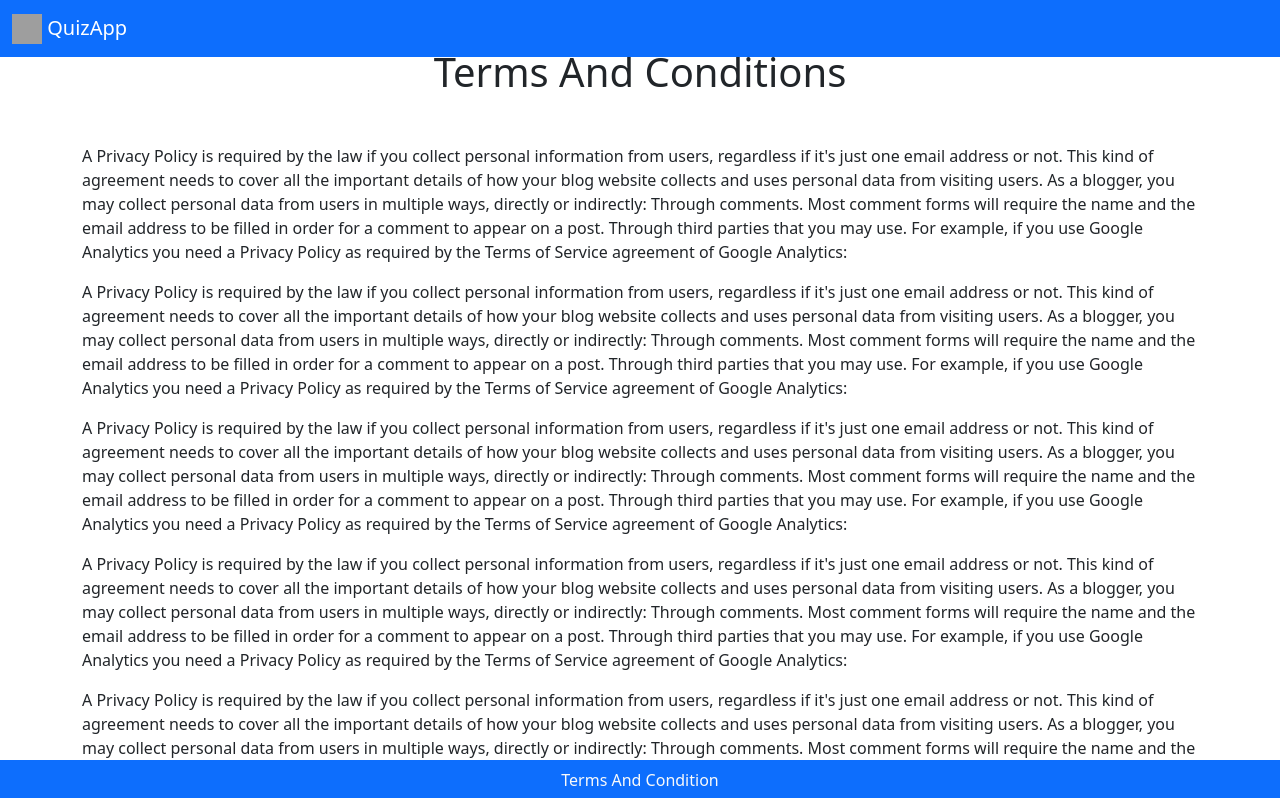
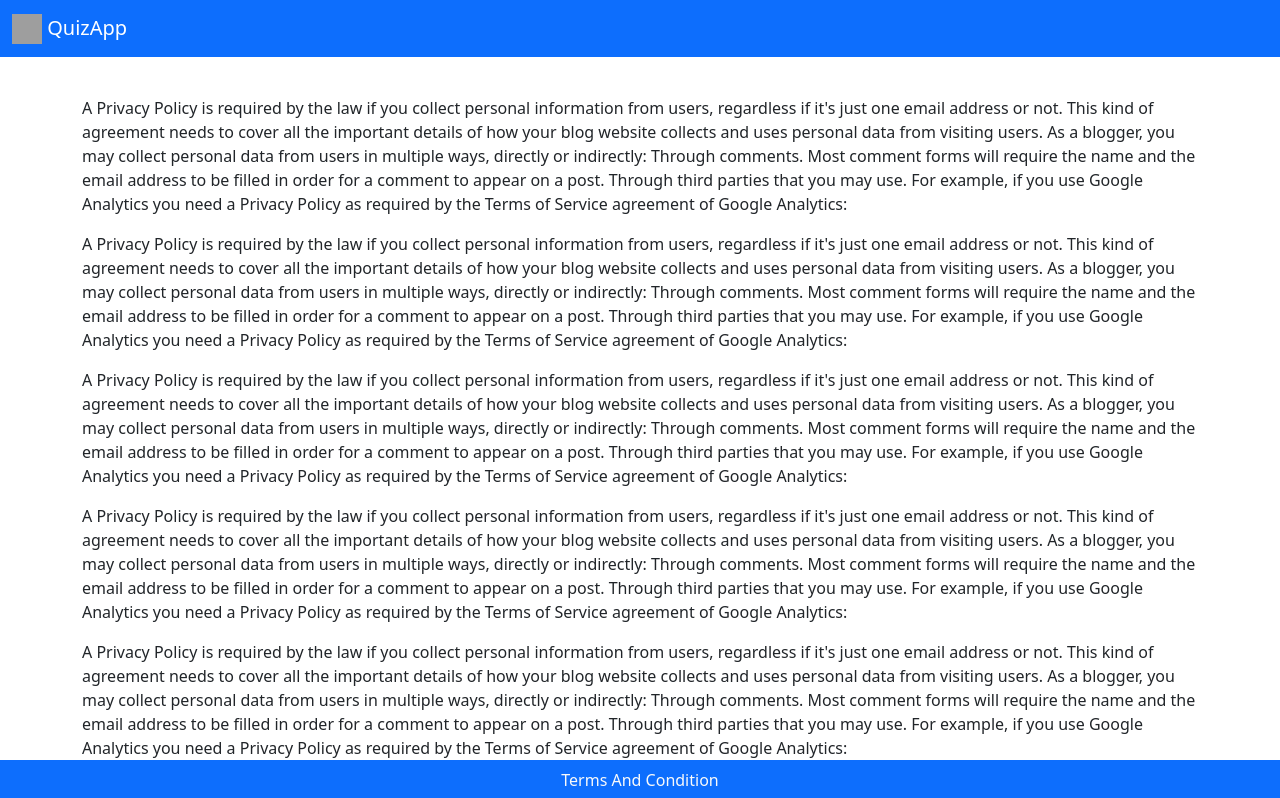
Before and after one commit to sonamr8/QuizApp, an Angular app in the folder QuizApp/: page /footer in a window 1280 px wide. Shown: the top 798 px of the page. Built offline with nearby package versions, Linux system fonts and the light colour scheme; grey boxes are pictures that could not be loaded.

Commit message:
15th m commit

```diff
--- a/QuizApp/src/app/footer/footer.component.html
+++ b/QuizApp/src/app/footer/footer.component.html
@@ -1,6 +1,6 @@
 <div class="container">
 
-    <h1 class="text-center mt-5">Terms And Conditions </h1>
+    <h1 class="text-center heading ">Terms And Conditions </h1>
 
     <div class="para mt-5">
         <p>A Privacy Policy is required by the law if you collect personal information from users, regardless if it's just one email address or not.
```
Also changed, not shown: 2 other files (tests, documents, lock files or other folders).
